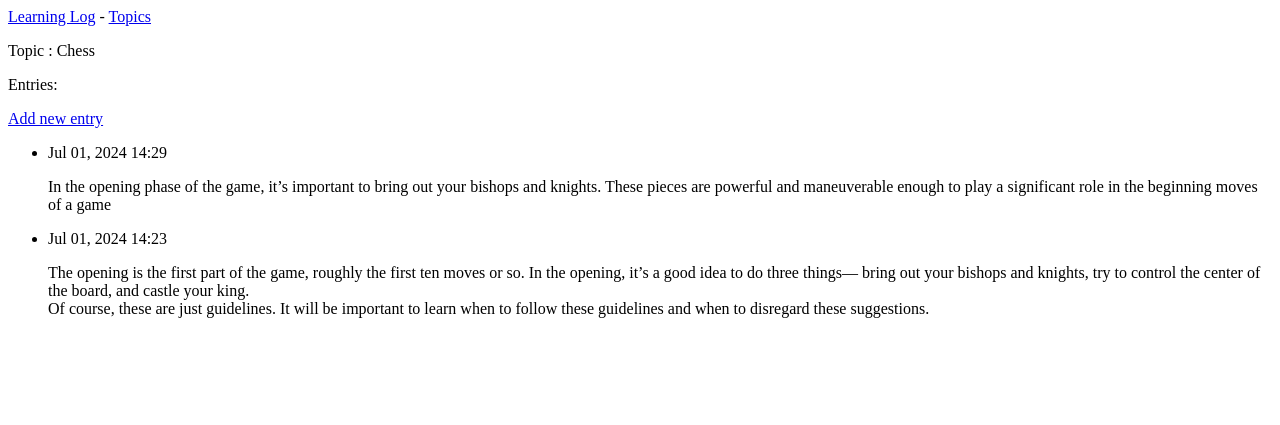
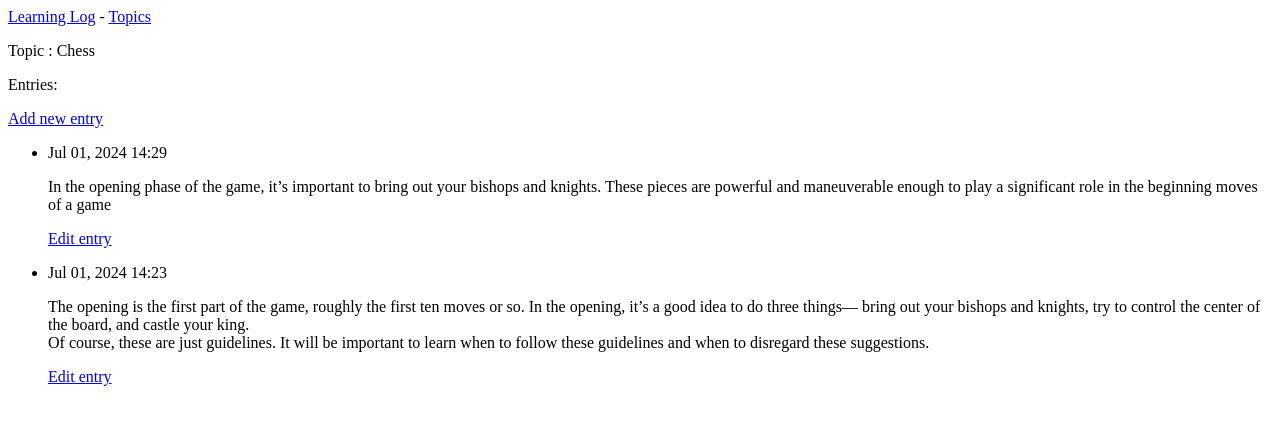
Before and after one commit to AlkhairMo/Project-3-Wep-application, a Django app: page /topics/1/ in a window 1280 px wide. Shown: the top 425 px of the page. Run offline with Django 5.2, Linux system fonts and the light colour scheme; data comes from the database, SQL or seed files in the repository; both versions use the stored data as it was after the commit.

Commit message:
making users able to editing entries that already existed

```diff
--- a/learning_log/learning_logs/templates/learning_logs/topic.html
+++ b/learning_log/learning_logs/templates/learning_logs/topic.html
@@ -13,6 +13,9 @@
         <li>
             <p>{{ entry.date_added|date:'M d, Y H:i' }}</p>
             <p>{{ entry.text|linebreaks }}</p>
+            <p>
+                <a href="{% url 'learning_logs:edit_entry' entry.id %}">Edit entry</a>
+            </p>
         </li>
       {% empty %}
         <li>There are no entries for this topic yet.</li>
--- a/learning_log/learning_logs/urls.py
+++ b/learning_log/learning_logs/urls.py
@@ -12,8 +12,10 @@ urlpatterns = [
     path('topics/', views.topics, name='topics'),
     # Detail page for a single topic.
     path('topics/<int:topic_id>/', views.topic, name='topic'),
-    # Page for adding a new topic
+    # Page for adding a new topic.
     path('new_topic/', views.new_topic, name='new_topic'),
-    # Page for adding a new entry
+    # Page for adding a new entry.
     path('new_entry/<int:topic_id>/', views.new_entry, name='new_entry'),
+    # Page for editing an entry.
+    path('edit_entry/<int:entry_id>/', views.edit_entry, name='edit_entry'),
 ]
--- a/learning_log/learning_logs/views.py
+++ b/learning_log/learning_logs/views.py
@@ -1,6 +1,6 @@
 from django.shortcuts import render, redirect
 
-from .models import Topic
+from .models import Topic, Entry
 from .forms import TopicForm, EntryForm
 
 
@@ -60,3 +60,22 @@ def new_entry(request, topic_id):
     # Display a blank or invalid form.
     context = {'topic': topic, 'form': form}
     return render(request, 'learning_logs/new_entry.html', context)
+
+
+def edit_entry(request, entry_id):
+    """ Edit an existing entry. """
+    entry = Entry.objects.get(id=entry_id)
+    topic = entry.topic
+
+    if request.method != 'POST':
+        # Initial request; pre-fill form with the current entry.
+        form = EntryForm(instance=entry)
+    else:
+        # POST data submitted; process data.
+        form = EntryForm(instance=entry, data=request.POST)
+        if form.is_valid():
+            form.save()
+            return redirect('learning_logs:topic', topic_id=topic.id)
+
+    context = {'entry': entry, 'topic': topic, 'form': form}
+    return render(request, 'learning_logs/edit_entry.html', context)
```
Also changed, not shown: learning_log/learning_logs/templates/learning_logs/edit_entry.html (added, +13 -0 lines), learning_log/db.sqlite3.
